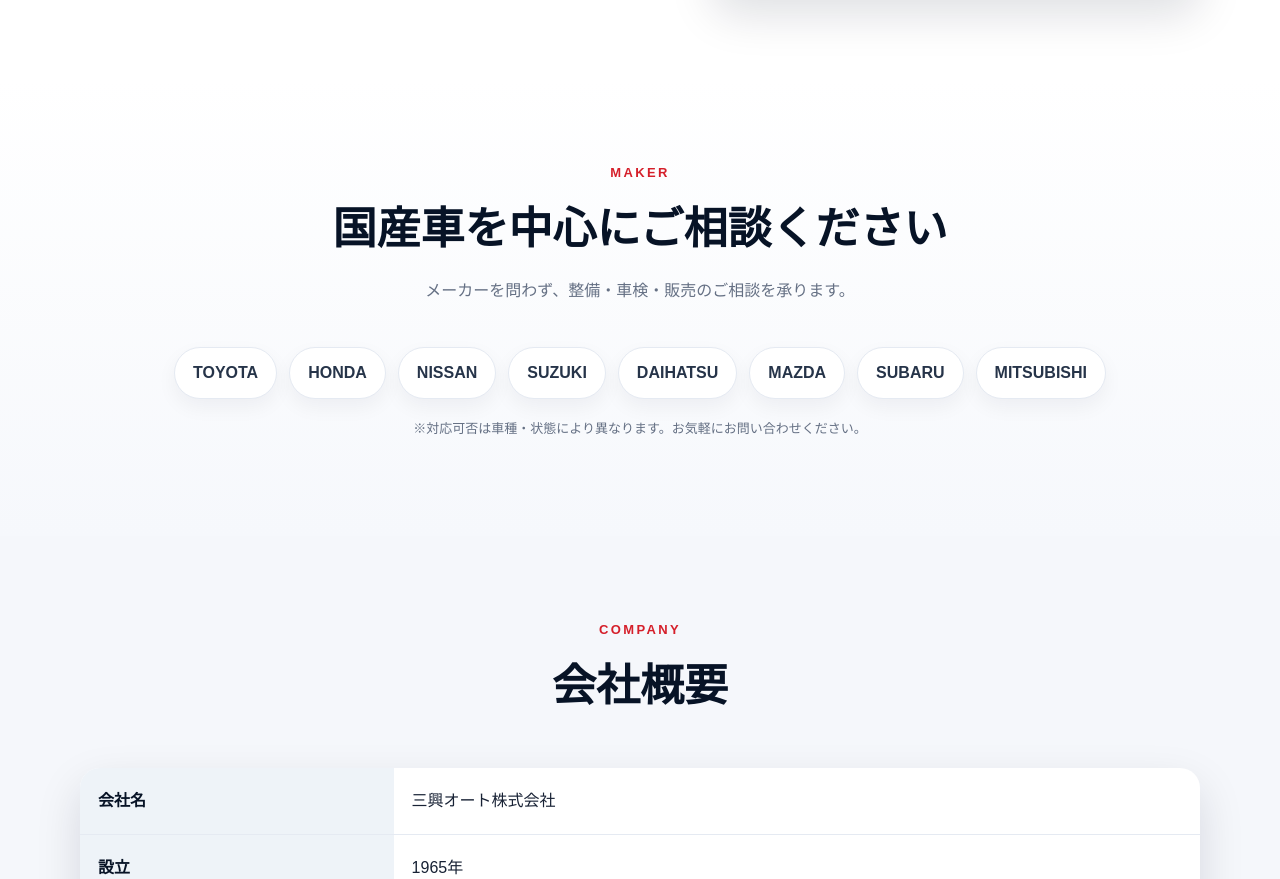
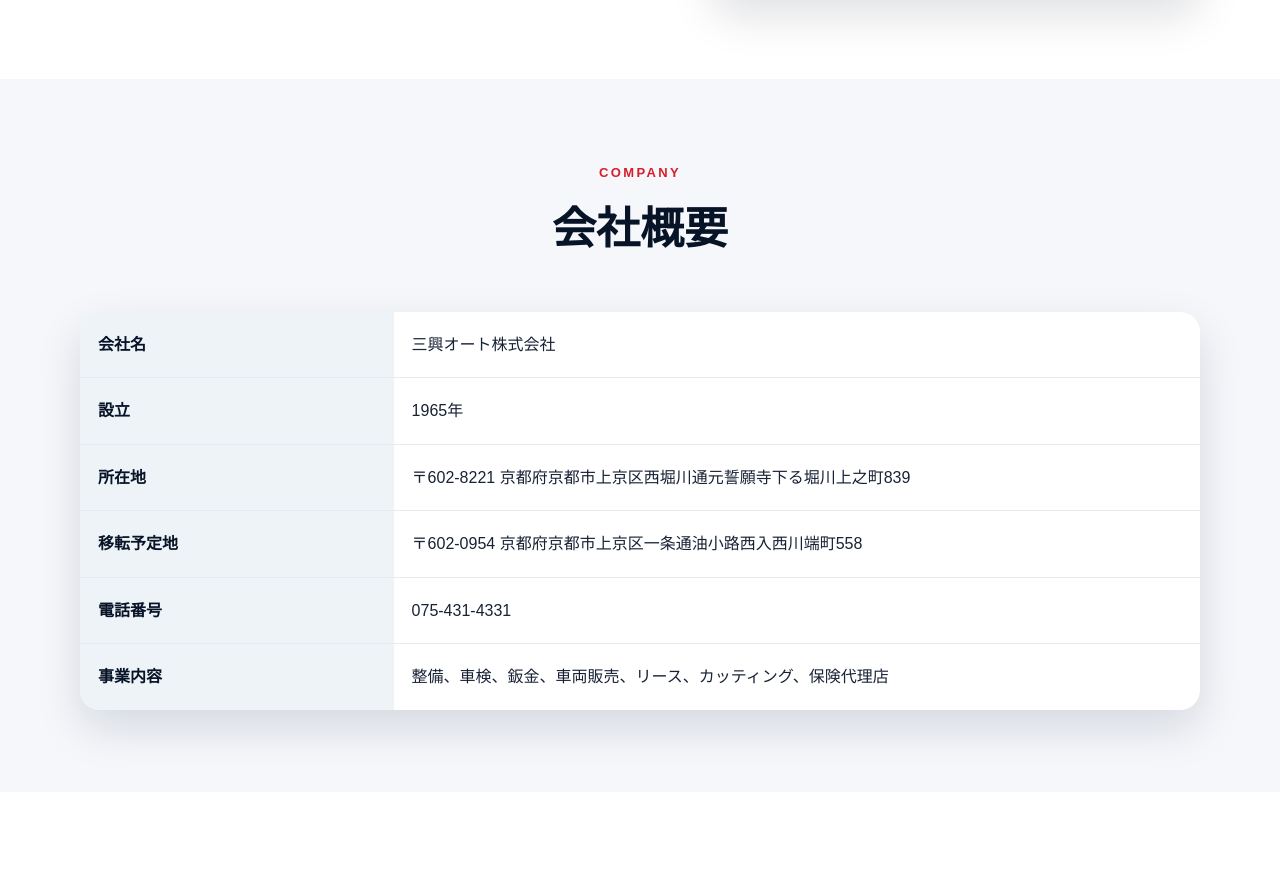
Before and after one commit to kaaaaaaaa222121/12osanko-auto, a plain HTML site: page index.html in a window 1280 px wide. Shown: the part 2814-3693 px from the top of the page. Drawn offline with Linux system fonts and the light colour scheme.

Commit message:
Update index.html

```diff
--- a/index.html
+++ b/index.html
@@ -69,7 +69,7 @@
     <article class="service-card reveal"><div class="icon">🛡️</div><h3>保険代理店</h3><p>万が一に備えた自動車保険のご相談も承ります。</p></article>
   </div></div></section>
   <section id="feature" class="feature"><div class="container feature-grid"><div class="reveal"><div class="en">ABOUT</div><h2>地域に根ざした<br>カーライフサポート</h2><p>三興オート株式会社は、京都市内で自動車整備・販売を中心に、保険、リース、カッティング施工まで幅広く対応しています。お客様に安心して車をご利用いただけるよう、丁寧でわかりやすい対応を大切にしています。</p><div class="stats"><div class="stat"><strong>1965年</strong><span>設立</span></div><div class="stat"><strong>6</strong><span>対応サービス</span></div><div class="stat"><strong>京都</strong><span>市内中心</span></div></div></div><div class="feature-card reveal"><h3>こんな方におすすめ</h3><ul class="check"><li>車検や整備を相談したい</li><li>鈑金や修理を任せたい</li><li>車を購入・リースしたい</li><li>社用車の管理を相談したい</li><li>車両や看板に文字を入れたい</li><li>自動車保険について相談したい</li></ul></div></div></section>
-  <section class="makers"><div class="container"><div class="title reveal"><div class="en">MAKER</div><h2>国産車を中心にご相談ください</h2><p>メーカーを問わず、整備・車検・販売のご相談を承ります。</p></div><div class="maker-list reveal"><span class="maker">TOYOTA</span><span class="maker">HONDA</span><span class="maker">NISSAN</span><span class="maker">SUZUKI</span><span class="maker">DAIHATSU</span><span class="maker">MAZDA</span><span class="maker">SUBARU</span><span class="maker">MITSUBISHI</span></div><p class="maker-note">※対応可否は車種・状態により異なります。お気軽にお問い合わせください。</p></div></section>
+
   <section id="company" class="company"><div class="container"><div class="title reveal"><div class="en">COMPANY</div><h2>会社概要</h2></div><table class="reveal"><tr><th>会社名</th><td>三興オート株式会社</td></tr><tr><th>設立</th><td>1965年</td></tr><tr><th>所在地</th><td>〒602-8221 京都府京都市上京区西堀川通元誓願寺下る堀川上之町839</td></tr><tr><th>移転予定地</th><td>〒602-0954 京都府京都市上京区一条通油小路西入西川端町558</td></tr><tr><th>電話番号</th><td><a href="tel:0754314331">075-431-4331</a></td></tr><tr><th>事業内容</th><td>整備、車検、鈑金、車両販売、リース、カッティング、保険代理店</td></tr></table></div></section>
   <section id="access" class="access"><div class="container"><div class="title reveal"><div class="en">ACCESS</div><h2>アクセス</h2><p>現在地と移転予定地をご確認ください。</p></div><div class="access-grid"><div class="map-wrap reveal"><iframe src="https://www.google.com/maps?q=〒602-0954%20京都府京都市上京区一条通油小路西入西川端町558&output=embed" loading="lazy" allowfullscreen referrerpolicy="no-referrer-when-downgrade"></iframe></div><div class="access-card reveal"><h3>新店舗所在地</h3><p>〒602-0954<br>京都府京都市上京区一条通油小路西入西川端町558</p><p><strong>電話：</strong><a href="tel:0754314331">075-431-4331</a></p><p class="map-note">※新店舗は準備中のため、Googleマップでは住所周辺が表示される場合があります。正式な店舗ピン登録後に地図を差し替え予定です。</p></div></div></div></section>
   <section id="contact" class="contact"><div class="container reveal"><h2>お問い合わせ</h2><p>車の整備・車検・鈑金・販売・リース・保険・カッティングのご相談はこちら</p><a class="tel-big" href="tel:0754314331">075-431-4331</a><div class="contact-info"><div class="mini">営業時間 9:00〜17:30</div><div class="mini">定休日 土日・祝日</div></div></div></section>
```
